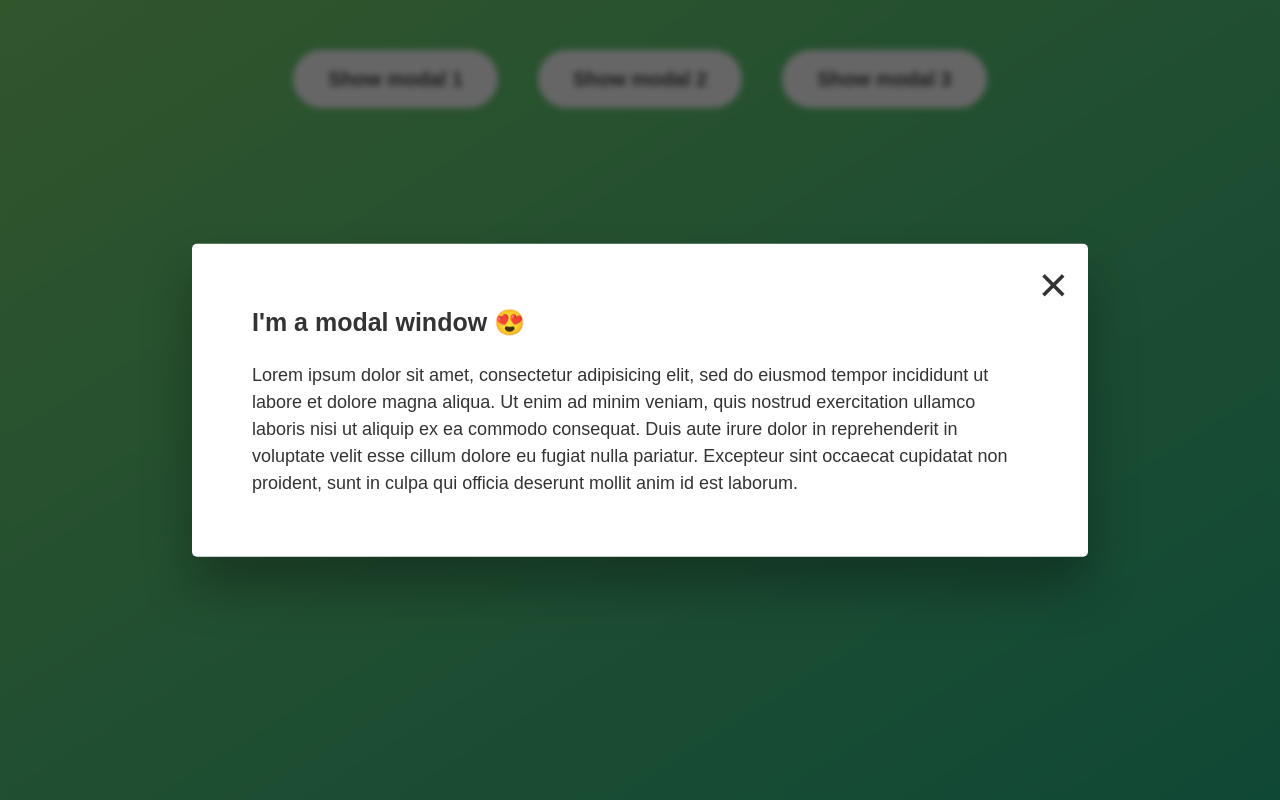
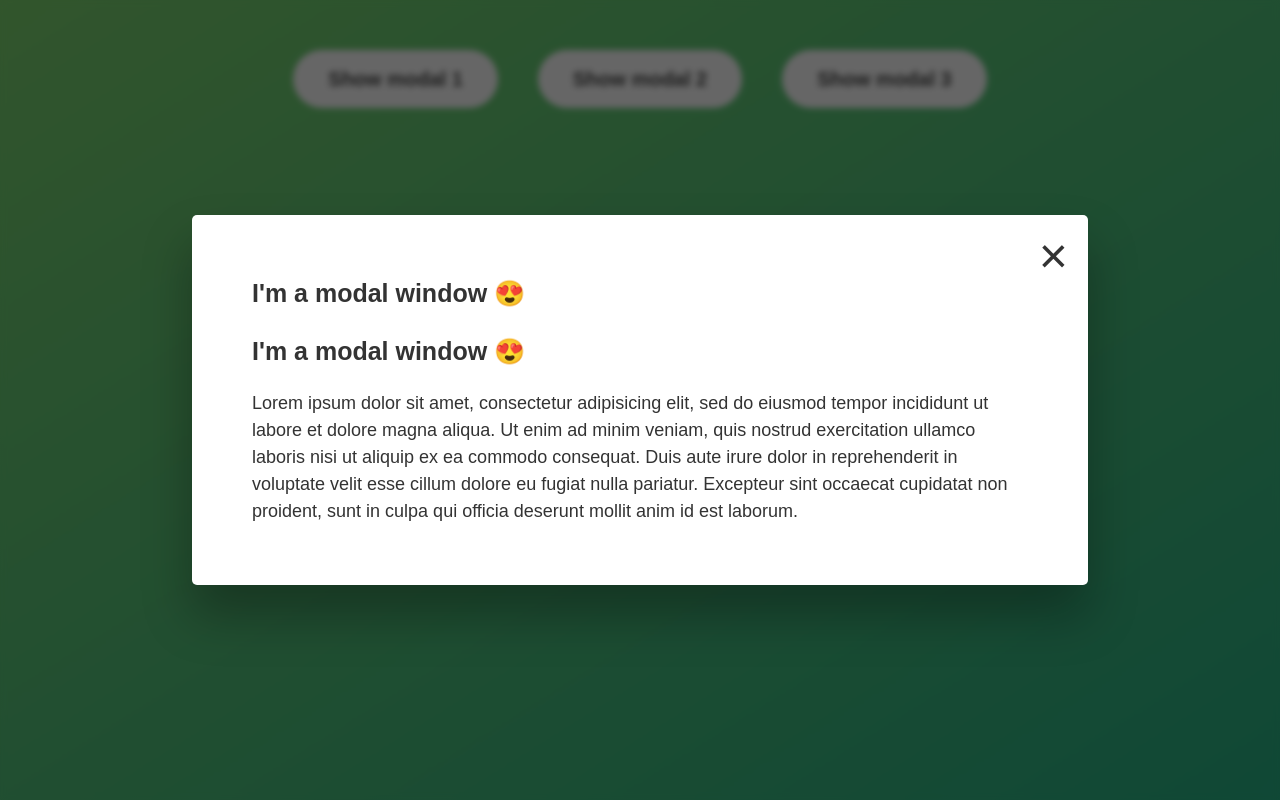
Before and after one commit to kushpedia/modal-javascript, a plain HTML site: page index.html in a window 1280 px wide. Both pictures are taken after a click on the button "Show modal 1". Drawn offline with Linux system fonts and the light colour scheme.

Commit message:
added an extra h1

```diff
--- a/index.html
+++ b/index.html
@@ -15,6 +15,7 @@
     <div class="modal hidden">
       <button class="close-modal">&times;</button>
       <h1>I'm a modal window 😍</h1>
+      <h1>I'm a modal window 😍</h1>
       <p>
         Lorem ipsum dolor sit amet, consectetur adipisicing elit, sed do eiusmod
         tempor incididunt ut labore et dolore magna aliqua. Ut enim ad minim
```
